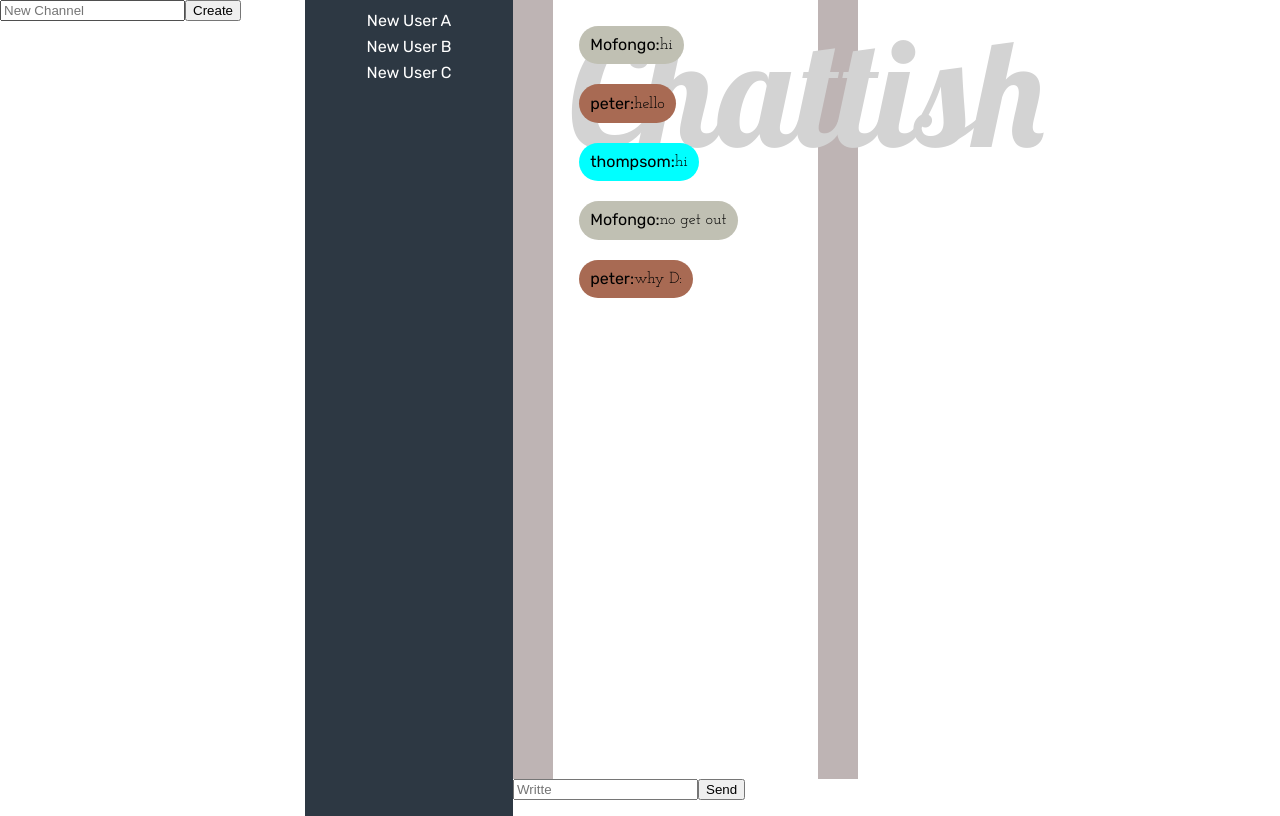
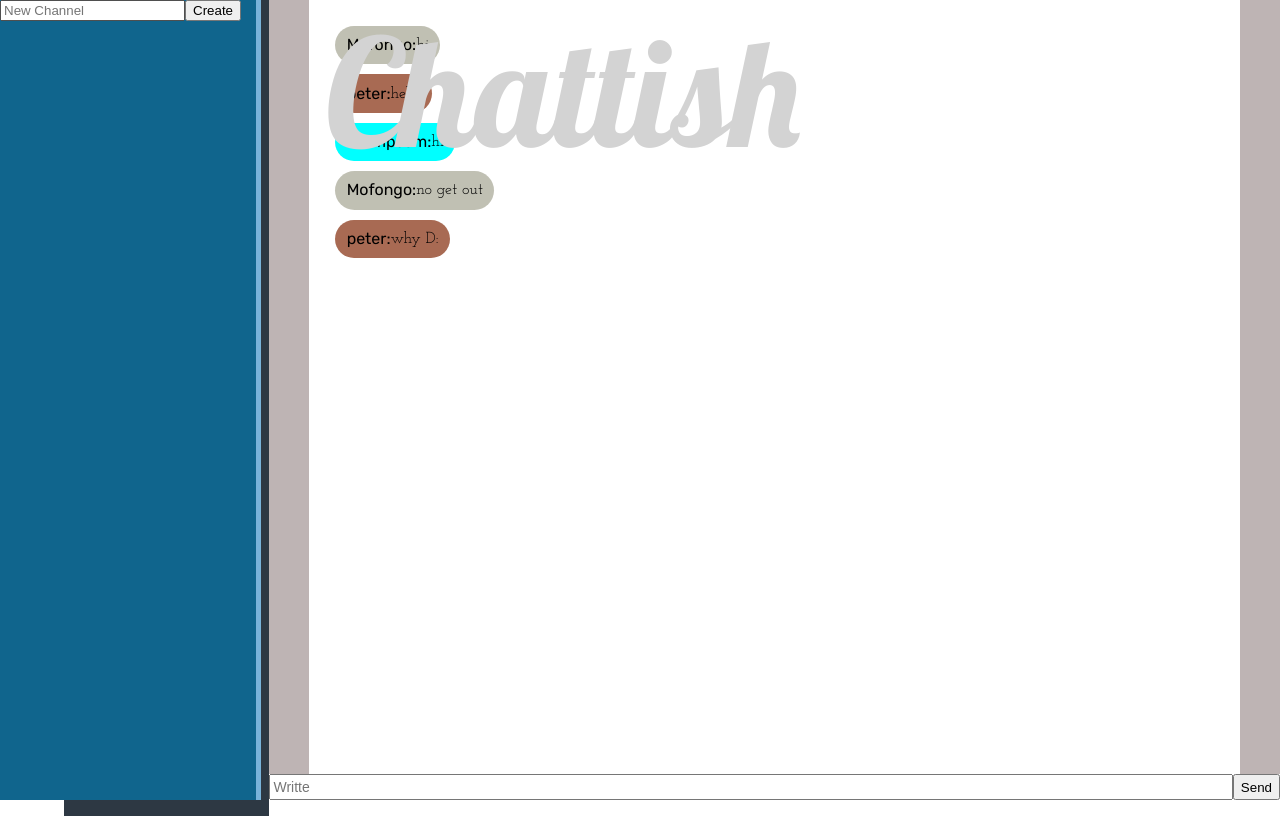
Before and after one commit to che-perez/chat, a React (Create React App) app in the folder client/: page / in a window 1280 px wide. Built offline with nearby package versions, Linux system fonts and the light colour scheme; no server answers.

Commit message:
fixing the chat

```diff
--- a/client/src/App.css
+++ b/client/src/App.css
@@ -11,7 +11,7 @@ body {
   width: 100vw;
 }
 
-.channel-list, .user-list, .chat {
+.channel-tray, .user-list, .chat-box {
   overflow-y: scroll;
 
   height: 100%;
@@ -20,7 +20,7 @@ body {
   flex-direction: column;
 }
 
-.channel-list {
+.channel-tray {
   background: rgb(16, 101, 141);
   position: fixed;
   border-right: 5px solid rgb(121, 179, 218);
@@ -30,7 +30,7 @@ body {
   animation: channelListSlideIn 0.1s linear forwards;
 }
 
-.channel-list:hover {
+.channel-tray:hover {
   animation: channelListSlideOut 0.1s linear forwards;
 }
 
@@ -58,19 +58,23 @@ body {
   margin: 0 0 0 5%;
   font-family: 'Rubik', sans-serif;
   width: 15%;
-  color:white;
+  color: #FFFFFF;
 }
+
 .chat-box {
-  display: flex;
-  flex-direction: column;
+  width: 80vw;
 }
+
 .chat {
   background: rgb(255, 255, 255);
   border-left: 40px solid rgb(190, 180, 180);
   border-right: 40px solid rgb(190, 180, 180);
   padding: 1em;
 
-  width: 80%;
+  box-sizing: border-box;
+
+  height: 100%;
+  width: 100%;
 }
 
 #chat-logo{
@@ -107,7 +111,7 @@ body {
   padding:.7em;
   border-radius: 20px;
   display: flex;
-  width:fit-content;
+  width: fit-content;
   background-color: aqua;
 
   z-index: 2;
@@ -124,3 +128,13 @@ body {
 
   user-select: none;
 }
+
+.message-box form {
+  display: flex;
+}
+
+.message-box form input {
+  flex: 1;
+  font-size: 14px;
+  height: 20px;
+}
--- a/client/src/App.js
+++ b/client/src/App.js
@@ -11,8 +11,10 @@ class App extends Component {
   render() {
     return (
       <div className="App">
-        <ChannelForm />
-        <ChannelList />
+        <div className="channel-tray">
+          <ChannelList />
+          <ChannelForm />
+        </div>
         <UserList />
         <Chat />
       </div>
--- a/client/src/components/Chat.jsx
+++ b/client/src/components/Chat.jsx
@@ -78,8 +78,8 @@ class Chat extends Component {
           )
         })}
       </div>
-       <MessageBox />
-       </div>
+        <MessageBox />
+      </div>
     )
   }
 }
--- a/client/src/components/MessageBox.jsx
+++ b/client/src/components/MessageBox.jsx
@@ -17,7 +17,7 @@ class MessageBox extends Component {
 
   render() {
     return (
-      <div>
+      <div className="message-box">
         <form onSubmit={this.handleSubmit}>
           <input type="text" value={this.state.message}
             onChange={(evt) => this.setState({ message: evt.target.value })}
```
